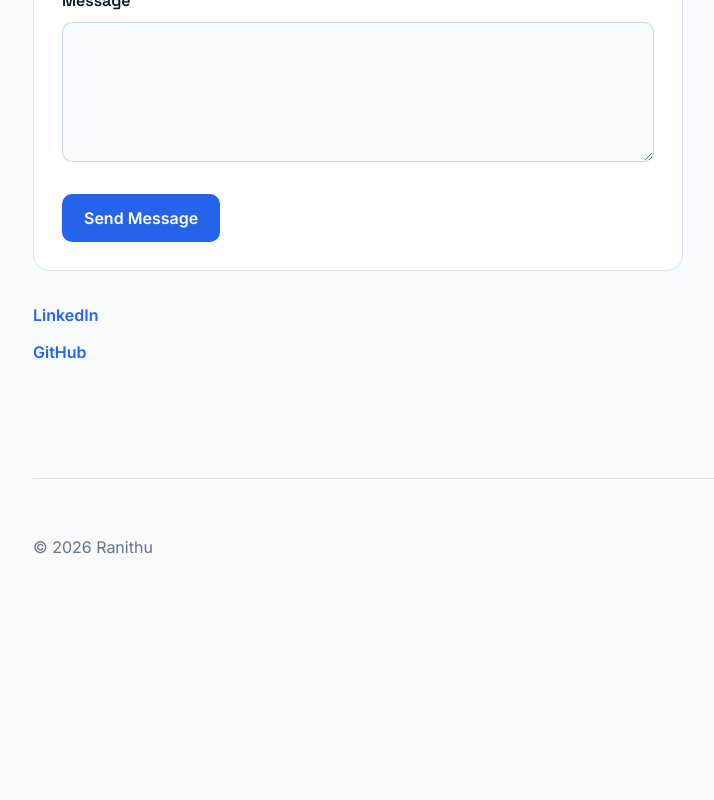
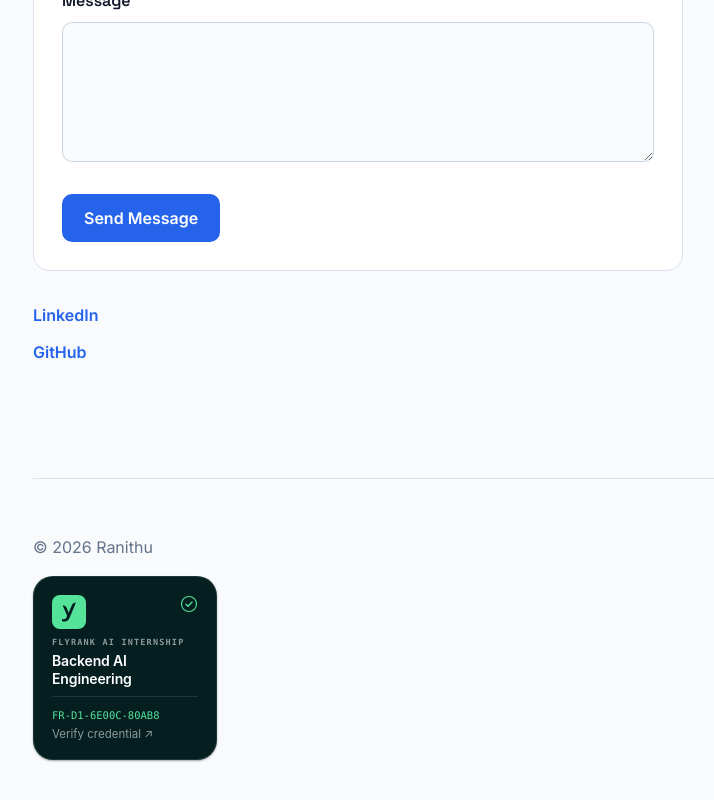
Before and after one commit to ranithu-h/ai-engineer-portfolio, a React (Vite) app: page / in a window 1280 px wide. Shown: the part 3655-4455 px from the top of the page, without its empty margins (139-853 px from the left). Before the commit the page ends 4271 px from the top, so only its background shows below. Built offline with nearby package versions, Linux system fonts and the light colour scheme.

Commit message:
Add FlyRank graduate badge

```diff
--- a/src/App.jsx
+++ b/src/App.jsx
@@ -137,6 +137,199 @@ function App() {
 
       <footer>
         <p>© 2026 Ranithu</p>
+       <a
+  href="https://internship.flyrank.ai/verify?id=FR-D1-6E00C-80AB8&first_name=Ranithu"
+  target="_blank"
+  rel="noopener noreferrer"
+  aria-label="Verify Ranithu's FlyRank AI Internship credential FR-D1-6E00C-80AB8"
+  style={{
+    boxSizing: "border-box",
+    margin: "0",
+    padding: "18px",
+    border: "1px solid rgba(255,255,255,0.1)",
+    background: "#051F21",
+    textDecoration: "none",
+    fontFamily: "-apple-system,BlinkMacSystemFont,'Segoe UI',Roboto,Helvetica,Arial,sans-serif",
+    fontStyle: "normal",
+    lineHeight: "1.25",
+    textTransform: "none",
+    float: "none",
+    WebkitFontSmoothing: "antialiased",
+    display: "flex",
+    flexDirection: "column",
+    justifyContent: "space-between",
+    width: "184px",
+    height: "184px",
+    borderRadius: "20px",
+    boxShadow: "0 1px 2px rgba(0,0,0,0.35)"
+  }}
+>
+  <span
+    style={{
+      margin: "0",
+      padding: "0",
+      border: "0",
+      background: "none",
+      color: "inherit",
+      fontWeight: "400",
+      fontStyle: "normal",
+      letterSpacing: "normal",
+      textTransform: "none",
+      textDecoration: "none",
+      whiteSpace: "normal",
+      float: "none",
+      display: "flex",
+      alignItems: "flex-start",
+      justifyContent: "space-between"
+    }}
+  >
+    <svg
+      width="34"
+      height="34"
+      viewBox="0 0 96 96"
+      fill="none"
+      xmlns="http://www.w3.org/2000/svg"
+      aria-hidden="true"
+      focusable="false"
+      style={{
+        display: "block",
+        flex: "none",
+        opacity: "1",
+        transform: "none",
+        maxWidth: "none"
+      }}
+    ><rect width="96" height="96" rx="22" fill="#54E399" /><path d="M28.2354 74.2202V67.9039C29.6419 68.4369 31.3724 68.7055 33.4311 68.7055C35.3235 68.7055 36.8153 68.2396 37.8979 67.3079C38.9805 66.3762 39.9566 64.8695 40.8218 62.792L42.6887 58.3139L29.8976 29.2879C35.0038 29.2879 39.6028 32.3307 41.5294 36.9893L47.0746 50.3985L56.0126 28.6038C57.9221 23.9452 62.5168 20.894 67.6187 20.894L50.0795 63.5936C48.4556 67.5933 46.5205 70.5102 44.2743 72.3484C42.0281 74.1867 39.1169 75.1058 35.5451 75.1058C32.6212 75.1058 30.1875 74.812 28.2354 74.2244V74.2202Z" fill="#051F21" /></svg>
+    <svg
+      width="18"
+      height="18"
+      viewBox="0 0 24 24"
+      fill="none"
+      xmlns="http://www.w3.org/2000/svg"
+      aria-hidden="true"
+      focusable="false"
+      style={{
+        display: "block",
+        flex: "none",
+        opacity: "1",
+        transform: "none",
+        maxWidth: "none"
+      }}
+    ><circle cx="12" cy="12" r="10" stroke="#54E399" strokeWidth="1.5" /><path d="M7.9 12.3l2.8 2.8 5.4-5.8" stroke="#54E399" strokeWidth="1.8" strokeLinecap="round" strokeLinejoin="round" /></svg>
+  </span>
+  <span
+    style={{
+      margin: "0",
+      padding: "0",
+      border: "0",
+      background: "none",
+      color: "inherit",
+      fontWeight: "400",
+      fontStyle: "normal",
+      letterSpacing: "normal",
+      textTransform: "none",
+      textDecoration: "none",
+      whiteSpace: "normal",
+      float: "none",
+      display: "flex",
+      flexDirection: "column",
+      gap: "5px"
+    }}
+  >
+    <span
+      style={{
+        margin: "0",
+        padding: "0",
+        border: "0",
+        background: "none",
+        color: "rgba(255,255,255,0.55)",
+        fontWeight: "700",
+        fontStyle: "normal",
+        letterSpacing: "0.14em",
+        textTransform: "uppercase",
+        textDecoration: "none",
+        whiteSpace: "normal",
+        float: "none",
+        fontFamily: "ui-monospace,SFMono-Regular,Menlo,Consolas,monospace",
+        fontSize: "8.5px"
+      }}
+    >FlyRank AI Internship</span>
+    <span
+      style={{
+        margin: "0",
+        padding: "0",
+        border: "0",
+        background: "none",
+        color: "#FFFFFF",
+        fontWeight: "600",
+        fontStyle: "normal",
+        letterSpacing: "-0.01em",
+        textTransform: "none",
+        textDecoration: "none",
+        whiteSpace: "normal",
+        float: "none",
+        fontSize: "14px",
+        lineHeight: "1.3"
+      }}
+    >Backend AI Engineering</span>
+  </span>
+  <span
+    style={{
+      margin: "0",
+      padding: "0",
+      border: "0",
+      background: "none",
+      color: "inherit",
+      fontWeight: "400",
+      fontStyle: "normal",
+      letterSpacing: "normal",
+      textTransform: "none",
+      textDecoration: "none",
+      whiteSpace: "normal",
+      float: "none",
+      display: "flex",
+      flexDirection: "column",
+      gap: "5px",
+      paddingTop: "12px",
+      borderTop: "1px solid rgba(255,255,255,0.1)"
+    }}
+  >
+    <span
+      style={{
+        margin: "0",
+        padding: "0",
+        border: "0",
+        background: "none",
+        color: "#54E399",
+        fontWeight: "400",
+        fontStyle: "normal",
+        letterSpacing: "normal",
+        textTransform: "none",
+        textDecoration: "none",
+        whiteSpace: "normal",
+        float: "none",
+        fontFamily: "ui-monospace,SFMono-Regular,Menlo,Consolas,monospace",
+        fontSize: "10.5px"
+      }}
+    >FR-D1-6E00C-80AB8</span>
+    <span
+      style={{
+        margin: "0",
+        padding: "0",
+        border: "0",
+        background: "none",
+        color: "rgba(255,255,255,0.55)",
+        fontWeight: "400",
+        fontStyle: "normal",
+        letterSpacing: "normal",
+        textTransform: "none",
+        textDecoration: "none",
+        whiteSpace: "normal",
+        float: "none",
+        fontSize: "11.5px"
+      }}
+    >Verify credential ↗</span>
+  </span>
+</a>
       </footer>
     </main>
   )
```
